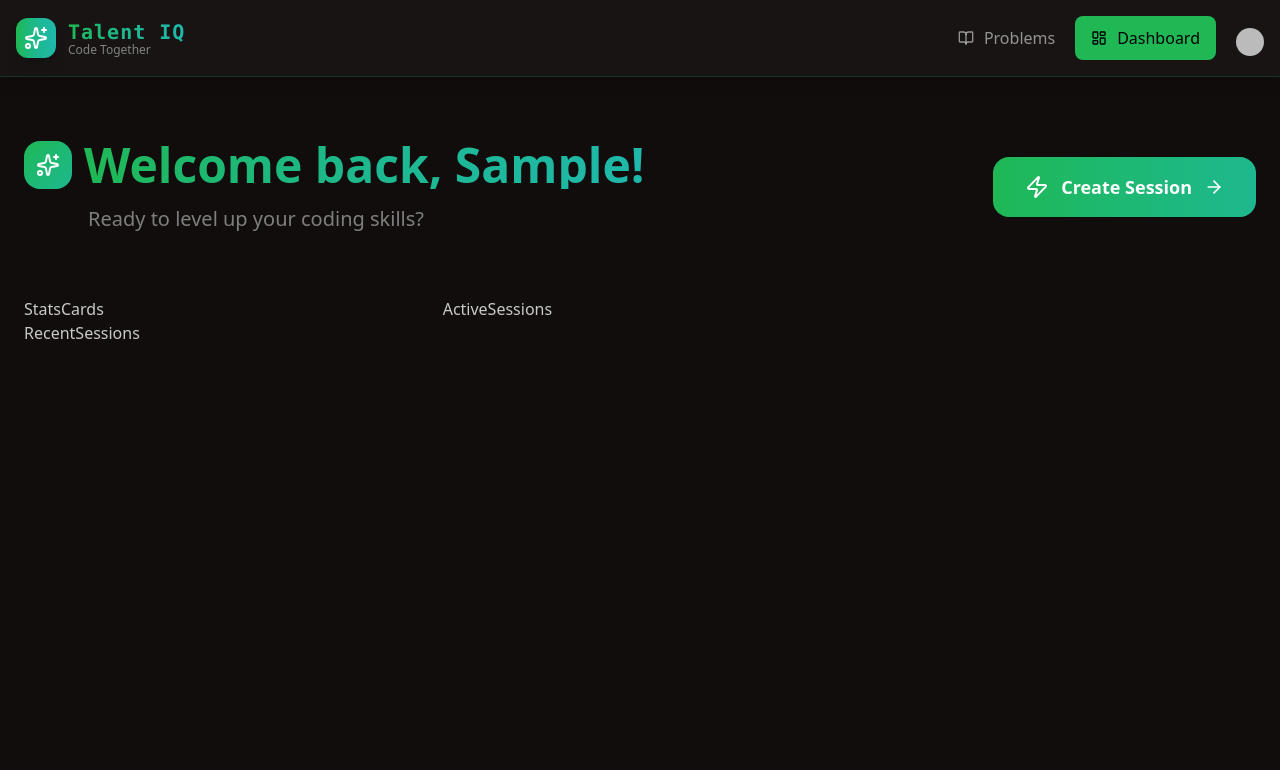
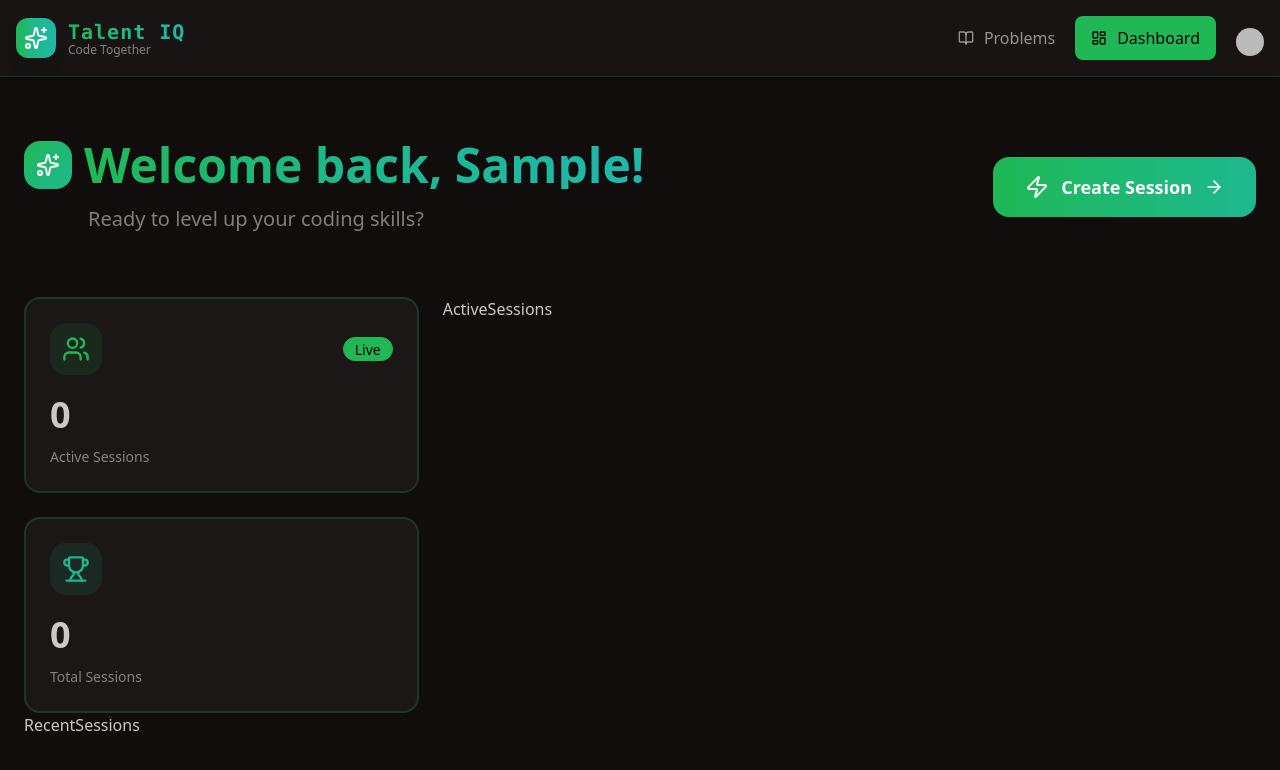
Before and after one commit to PranavbalajiGit/Talent-IQ, a React (Vite) app in the folder frontend/: page /dashboard in a window 1280 px wide. Shown: the top 770 px of the page. Built offline with nearby package versions, Linux system fonts and the light colour scheme; no server answers; sample sign-in values are in the browser's storage; some icons are missing.

Commit message:
Dashboard - StatsCards Implementation

```diff
--- a/frontend/src/components/StatsCards.jsx
+++ b/frontend/src/components/StatsCards.jsx
@@ -1,8 +1,36 @@
+import { TrophyIcon, UsersIcon } from "lucide-react";
 
-function StatsCards() {
+function StatsCards({ activeSessionsCount, recentSessionsCount }) {
   return (
-    <div>StatsCards</div>
-  )
+    <div className="lg:col-span-1 grid grid-cols-1 gap-6">
+      {/* Active Count */}
+      <div className="card bg-base-100 border-2 border-primary/20 hover:border-primary/40">
+        <div className="card-body">
+          <div className="flex items-center justify-between mb-3">
+            <div className="p-3 bg-primary/10 rounded-2xl">
+              <UsersIcon className="w-7 h-7 text-primary" />
+            </div>
+            <div className="badge badge-primary">Live</div>
+          </div>
+          <div className="text-4xl font-black mb-1">{activeSessionsCount}</div>
+          <div className="text-sm opacity-60">Active Sessions</div>
+        </div>
+      </div>
+
+      {/* Recent Count */}
+      <div className="card bg-base-100 border-2 border-secondary/20 hover:border-secondary/40">
+        <div className="card-body">
+          <div className="flex items-center justify-between mb-3">
+            <div className="p-3 bg-secondary/10 rounded-2xl">
+              <TrophyIcon className="w-7 h-7 text-secondary" />
+            </div>
+          </div>
+          <div className="text-4xl font-black mb-1">{recentSessionsCount}</div>
+          <div className="text-sm opacity-60">Total Sessions</div>
+        </div>
+      </div>
+    </div>
+  );
 }
 
-export default StatsCards
+export default StatsCards;
--- a/frontend/src/pages/DashboardPage.jsx
+++ b/frontend/src/pages/DashboardPage.jsx
@@ -50,7 +50,10 @@ function DashboardPage() {
           <div className="container mx-auto px-6 pb-16">
             <div className="grid grid-cols-1 lg:grid-cols-3 gap-6">
               <StatsCards
-                />
+                activeSessionsCount={activeSessions.length}
+                recentSessionsCount={recentSessions.length}
+              />
+
               <ActiveSessions
                 />
             </div>
```
